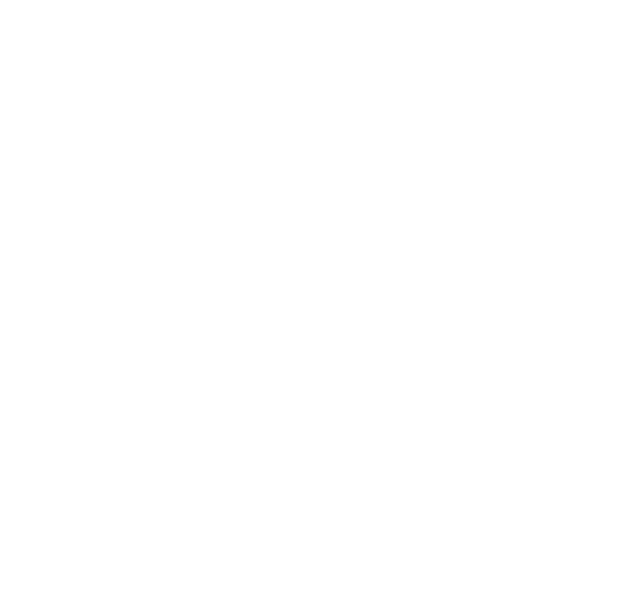
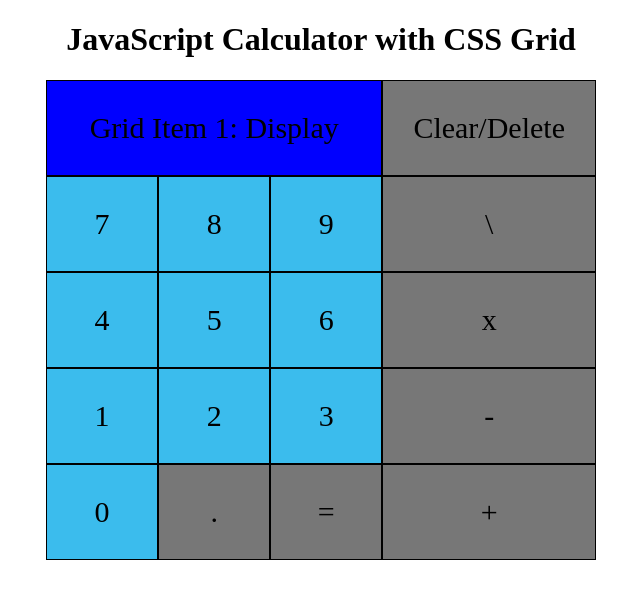
Before and after one commit to MikeMcGrain/calculator, a plain HTML site: page index.html in a window 1280 px wide. Shown: the whole page, without its empty margins (319-959 px from the left). Drawn offline with Linux system fonts and the light colour scheme.

Commit message:
initial grid

```diff
--- a/index.html
+++ b/index.html
@@ -1,13 +1,34 @@
 <!DOCTYPE html>
 <html lang="en">
-<head>
-    <meta charset="UTF-8">
-    <meta name="viewport" content="width=device-width, initial-scale=1.0">
-    <meta http-equiv="X-UA-Compatible" content="ie=edge">
-    <link rel="stylesheet" href="style.css">
+  <head>
+    <meta charset="UTF-8" />
+    <meta name="viewport" content="width=device-width, initial-scale=1.0" />
+    <meta http-equiv="X-UA-Compatible" content="ie=edge" />
+    <link rel="stylesheet" href="style.css" />
     <title>JS Calculator</title>
-</head>
-<body>
+  </head>
+  <body>
+    <h1>JavaScript Calculator with CSS Grid</h1>
+    <div class="grid-container">
+      <div class="display">Grid Item 1: Display</div>
+      <div class="operation">Clear/Delete</div>
+      <div class="number">7</div>
+      <div class="number">8</div>
+      <div class="number">9</div>
+      <div class="operation">\</div>
+      <div class="number">4</div>
+      <div class="number">5</div>
+      <div class="number">6</div>
+      <div class="operation">x</div>
+      <div class="number">1</div>
+      <div class="number">2</div>
+      <div class="number">3</div>
+      <div class="operation">-</div>
+      <div class="number">0</div>
+      <div class="operation">.</div>
+      <div class="operation">=</div>
+      <div class="operation">+</div>
+    </div>
     <script src="app.js"></script>
-</body>
+  </body>
 </html>
--- a/style.css
+++ b/style.css
@@ -0,0 +1,29 @@
+body {
+  text-align: center;
+}
+
+.grid-container {
+  display: grid;
+  grid-template-columns: repeat(4, 1fr);
+  grid-template-rows: repeat(5, 1fr);
+  max-width: 550px;
+  margin: 0 auto;
+}
+
+.grid-container > div {
+  border: 1px solid black;
+  font-size: 30px;
+  padding: 30px;
+}
+
+.display {
+    grid-column: 1/4;
+    background-color: blue;
+}
+
+.operation {
+    background-color: #777;
+  }
+.number {
+    background-color: #3bbced;
+}
```
